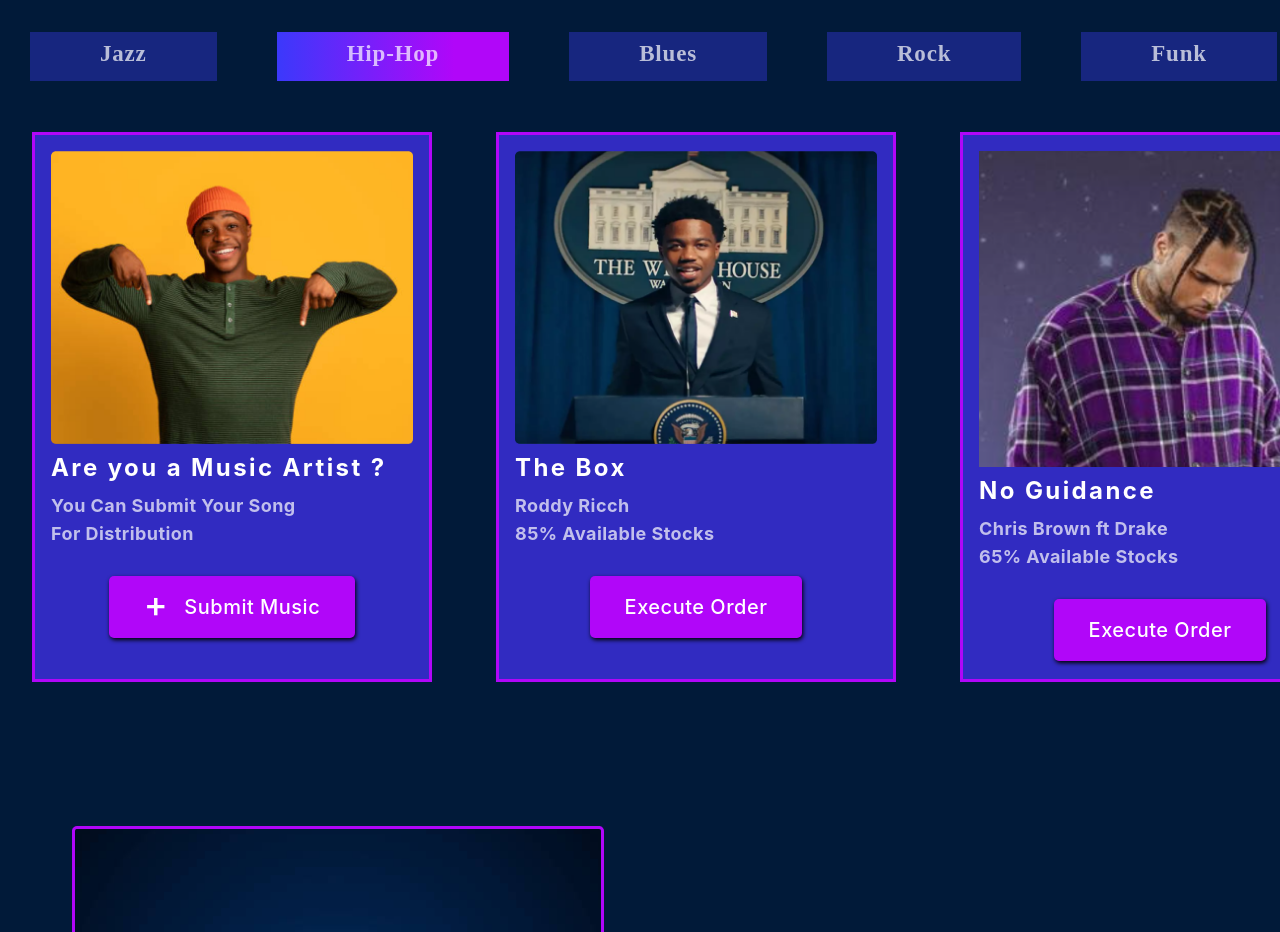
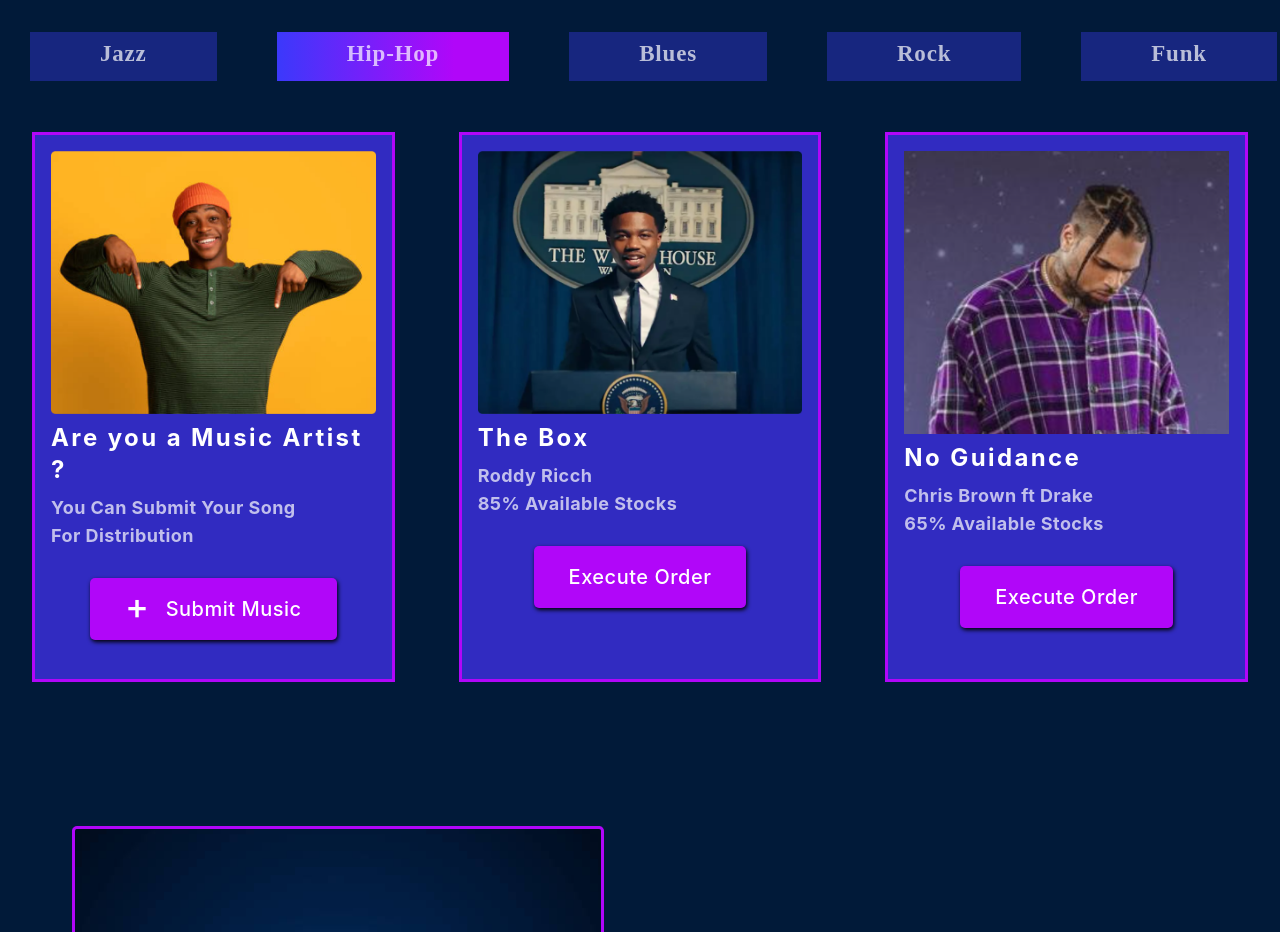
Before and after one commit to Olabisim/prodhit, a React (Create React App) app: page / in a window 1280 px wide. Shown: the part 940-1872 px from the top of the page. Built offline with nearby package versions, Linux system fonts and the light colour scheme.

Commit message:
removed a pic

```diff
--- a/src/components/Main.tsx
+++ b/src/components/Main.tsx
@@ -98,7 +98,7 @@
                                                                         Execute Order
                                                                 </button>
                                                         </div>
-                                                        <div className="main-content-box p-4 text-left ml-8 mr-8">
+                                                        {/* <div className="main-content-box p-4 text-left ml-8 mr-8">
 
                                                                 <img src="../../Gen2.png" alt="fir" />
                                                                 <h2 className="font-bold text-lg lg:text-2xl p-2 pl-0 tracking-wide lg:tracking-widest ">Are you a Music Artist ?</h2>
@@ -107,7 +107,7 @@
                                                                         <span className="text-2xl lg:text-4xl pr-4">+</span>
                                                                         Submit Music
                                                                 </button>
-                                                        </div>
+                                                        </div> */}
                                                 </div>
 
 
--- a/src/components/index.css
+++ b/src/components/index.css
@@ -183,7 +183,7 @@
 }
 .main-content {
         display: flex;
-        width: 2000px;
+        /* width: 2000px; */
         overflow: auto;
 
 }
```
